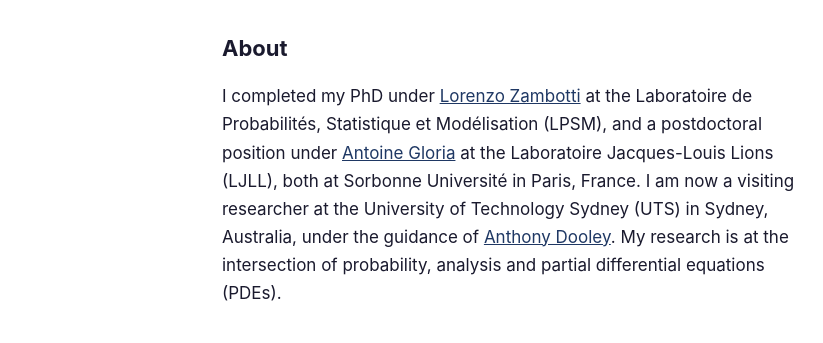
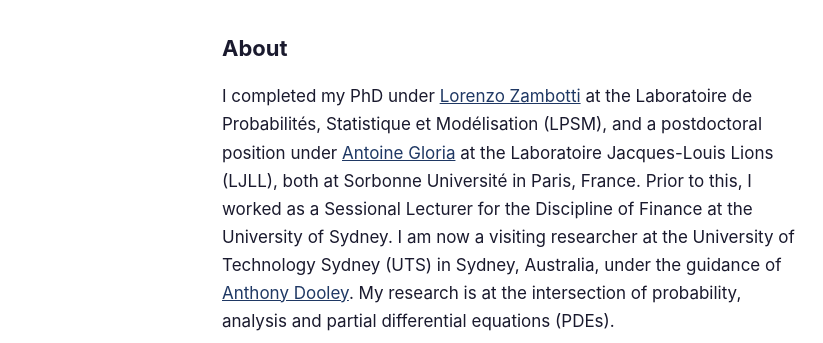
Before and after one commit to STOCHASTIC-DAVEY/stochastic-davey.github.io, a plain HTML site: page index.html in a window 1280 px wide. Shown: the part 499-842 px from the top of the page, 0-823 px from the left. Drawn offline with nearby package versions, Linux system fonts and the light colour scheme.

Commit message:
Update index.html with additional work experience
Added information about previous work experience as a Sessional Lecturer at the University of Sydney.

```diff
--- a/index.html
+++ b/index.html
@@ -101,7 +101,7 @@
       at the Laboratoire de Probabilités, Statistique et Modélisation (LPSM),
       and a postdoctoral position under
       <a href="https://www.ljll.fr/en/membre/gloria-antoine/">Antoine Gloria</a>
-      at the Laboratoire Jacques-Louis Lions (LJLL), both at Sorbonne Université in Paris, France.
+      at the Laboratoire Jacques-Louis Lions (LJLL), both at Sorbonne Université in Paris, France. Prior to this, I worked as a Sessional Lecturer for the Discipline of Finance at the University of Sydney.
       I am now a visiting researcher at the University of Technology Sydney (UTS) in Sydney, Australia,
       under the guidance of
       <a href="https://profiles.uts.edu.au/Anthony.Dooley">Anthony Dooley</a>.
```
